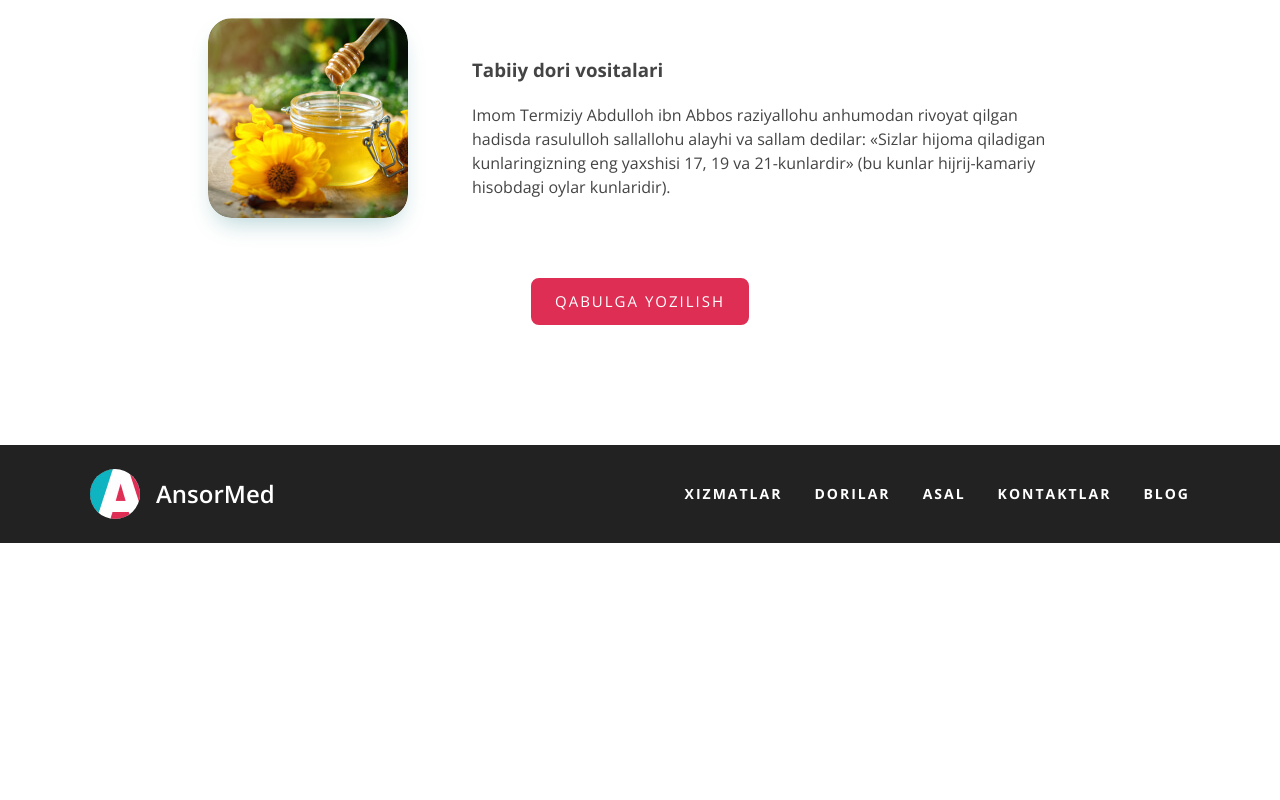
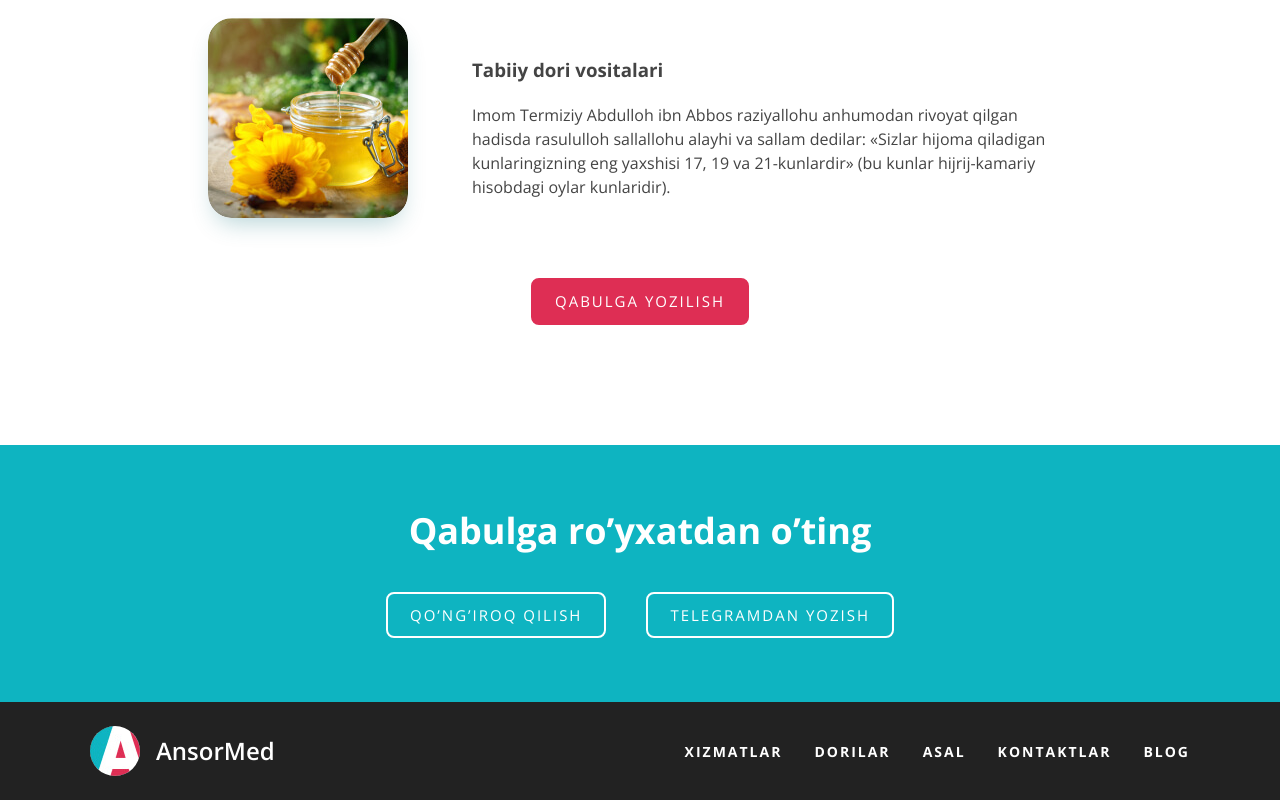
Before and after one commit to amirbek887/Ansormed, a plain HTML site: page index.html in a window 1280 px wide. Shown: the part 1703-2503 px from the top of the page. Before the commit the page ends 2246 px from the top, so only its background shows below. Drawn offline with nearby package versions, Linux system fonts and the light colour scheme.

Commit message:
Add cta and its links

```diff
--- a/css/style.css
+++ b/css/style.css
@@ -127,6 +127,16 @@ text-decoration: 0;
   background-color: rgba(224, 46, 84, 0.6);
   opacity: 1;
 }
+.main-link-outline {
+  background-color: transparent;
+  color: #fff;
+  border-color: #fff;
+}
+.main-link-outline:hover {
+  background-color: #de2e54;
+  color: #fff;
+  border-color: transparent;
+}
       /* HERO */
 .hero {
   background-color: #0EB4C1;
@@ -213,6 +223,30 @@ width: 600px;
   display: flex;
   justify-content: center;
 }
+      /* cta */
+.cta {
+  background-color: #0EB4C1;
+  color: #fff;
+  text-align: center;
+  padding-top: 64px;
+  padding-bottom: 64px;
+}
+.cta-heading {
+  text-align: center;
+  font-size: 36px;
+  line-height: 120%;
+  margin-top: 0;
+  margin-bottom: 40px;
+}
+.cta-links {
+  display: flex;
+  justify-content: center;
+  align-items: center;
+}
+.cta-links-item:not(:last-child) {
+  margin-right: 40px;
+}
+
         /* FOOTER */
 .site-footer {
   padding-top: 24px;
--- a/index.html
+++ b/index.html
@@ -5,11 +5,11 @@
   <meta http-equiv="X-UA-Compatible" content="IE=edge">
   <meta name="viewport" content="width=device-width, initial-scale=1.0">
   <title>Ansormed</title>
-
+        <!-- GOOGLE FONTS -->
   <link rel="preconnect" href="https://fonts.googleapis.com">
   <link rel="preconnect" href="https://fonts.gstatic.com" crossorigin>
   <link href="https://fonts.googleapis.com/css2?family=Open+Sans:wght@400;600;700&display=swap" rel="stylesheet">
-
+      <!-- STYLES -->
   <link rel="stylesheet" href="css/normalize.css">
   <link rel="stylesheet" href="css/style.css">
 </head>
@@ -77,6 +77,15 @@
           <div class="index-services-actions"><a class="main-link" href="">Qabulga yozilish</a></div>
       </div>
     </section>
+    <section class="cta">
+        <div class="container">
+          <h3 class="cta-heading">Qabulga ro’yxatdan o’ting</h3>
+          <div class="cta-links">
+            <a class="cta-links-item main-link main-link-outline" href="">Qo’ng’iroq qilish</a>
+            <a class="cta-links-item main-link main-link-outline" href="">Telegramdan yozish</a>
+          </div>
+        </div>
+    </section>
   </main>
   <footer class="site-footer">
     <div class="site-footer-container container">
```
